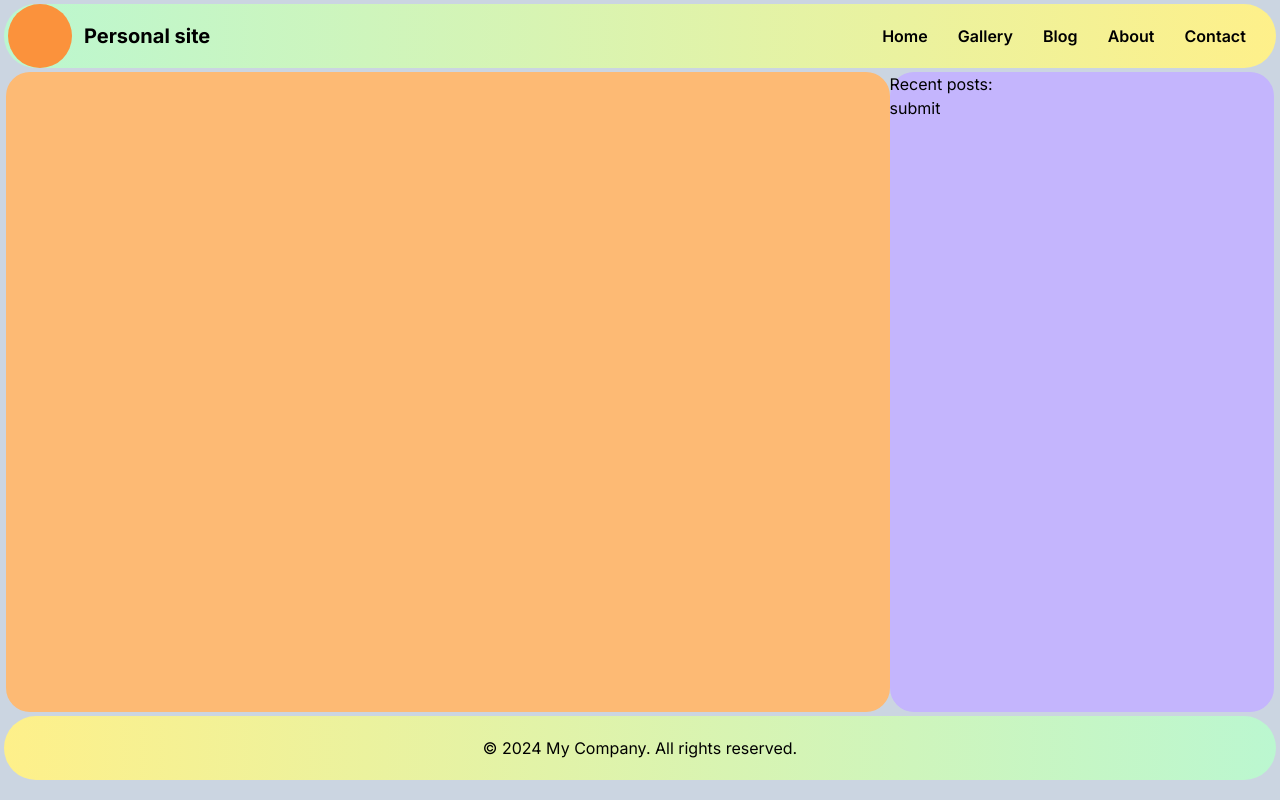
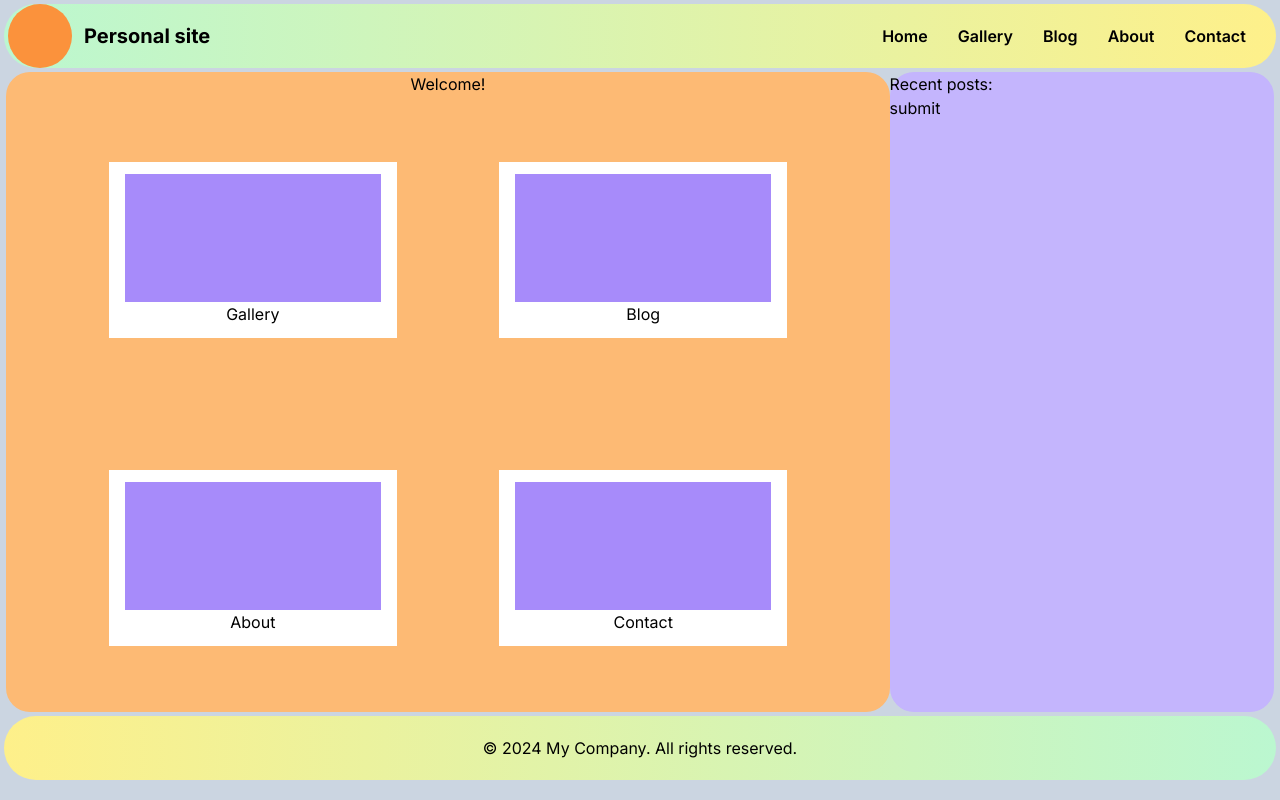
Before and after one commit to Majdanka/nextJsprj, a Next.js app: page / in a window 1280 px wide. Built offline with nearby package versions, Linux system fonts and the light colour scheme.

Commit message:
homepage main content

```diff
--- a/app/(publicPage)/page.tsx
+++ b/app/(publicPage)/page.tsx
@@ -1,5 +1,6 @@
 import { Metadata } from "next";
 import Aside from "../components/publicPage/homePage/aside";
+import ImageLink from "../components/publicPage/homePage/imageLink";
 
 export const metadata: Metadata = {
   title: "Home | personal-site",
@@ -9,7 +10,17 @@ export const metadata: Metadata = {
 export default function Home() {
   return (
     <>
-      <main className="w-[69%] bg-orange-300 rounded-3xl h-[80vh]"></main>
+      <main className="w-[69%] bg-orange-300 rounded-3xl h-[80vh] flex flex-col items-center">
+        <h1>Welcome!</h1>
+        <div className="w-full h-[40vh] flex items-center justify-evenly">
+          <ImageLink src="" alt="Gallery" href="/gallery" />
+          <ImageLink src="" alt="Blog" href="/blog" />
+        </div>
+        <div className="w-full h-[40vh] flex items-center justify-evenly">
+          <ImageLink src="" alt="About" href="/about" />
+          <ImageLink src="" alt="Contact" href="/contact" />
+        </div>
+      </main>
       <aside className="w-[30%] rounded-3xl h-[80vh] bg-violet-300">
         <h1>Recent posts: </h1>
         <Aside />
--- /dev/null
+++ b/app/components/publicPage/homePage/imageLink.tsx
@@ -0,0 +1,31 @@
+import Link from "next/link";
+import Image from "next/image";
+
+export default function ImageLink({
+  src,
+  alt,
+  href,
+}: {
+  src: string;
+  alt: string;
+  href: string;
+}) {
+  return (
+    <Link href={href}>
+      <div className="flex justify-center items-center flex-col bg-white w-72 h-44">
+        {src ? (
+          <Image
+            src={src}
+            alt={alt}
+            width={16}
+            height={16}
+            className=" border-black border-[1px]"
+          />
+        ) : (
+          <div className="w-64 h-32 bg-violet-400"></div>
+        )}
+        <h1>{alt}</h1>
+      </div>
+    </Link>
+  );
+}
```
Also changed, not shown: app/components/publicPage/galleryPage/clickableImg.tsx (added).
